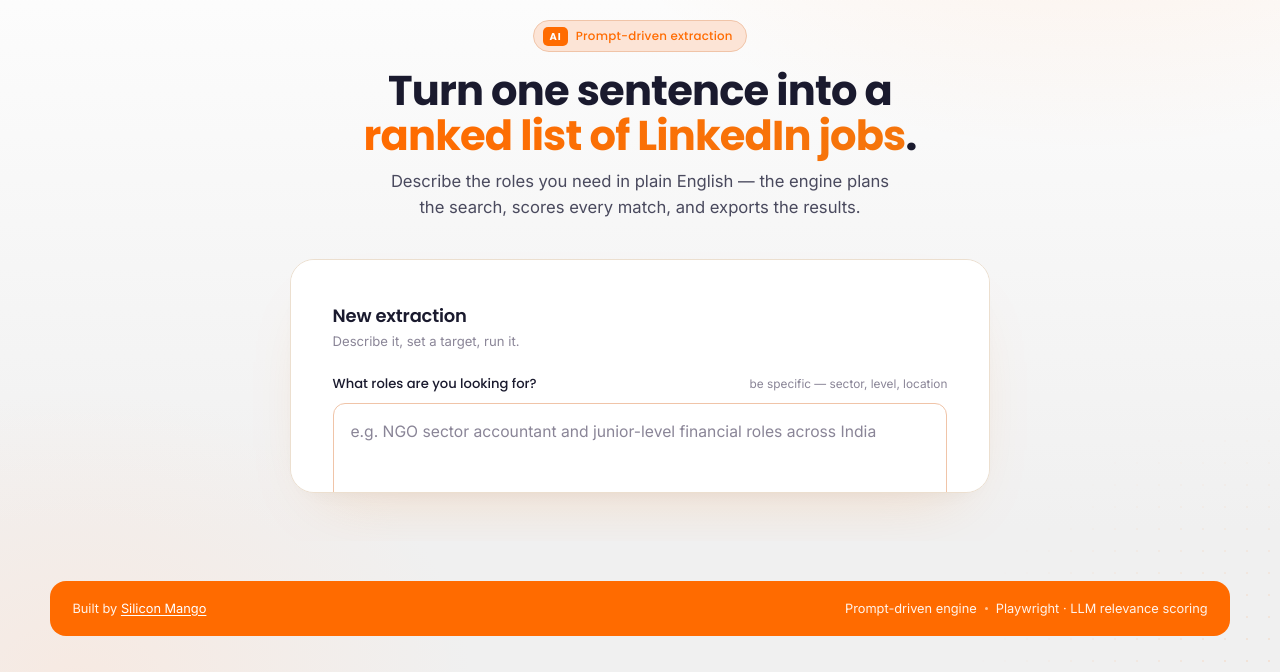
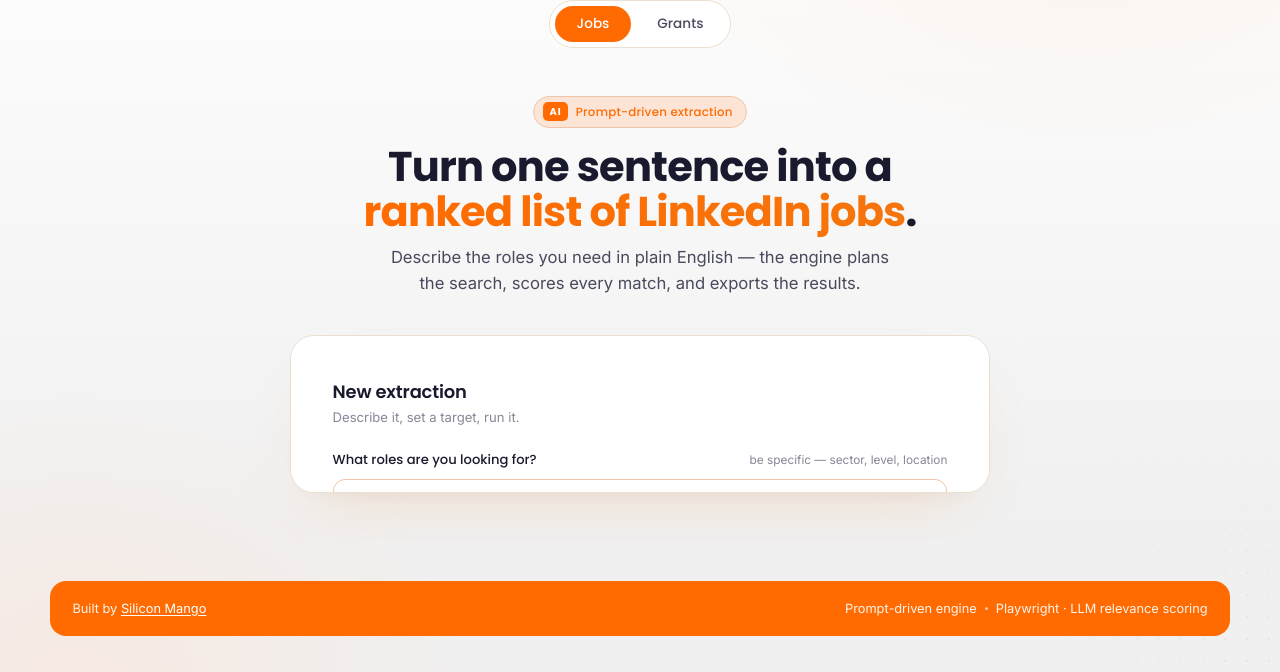
Before and after one commit to k121mayur/linkedin-scraping, a Flask app: page / in a window 1280 px wide. Shown: the part 128-800 px from the top of the page. Run offline with Flask 3, Linux system fonts and the light colour scheme.

Commit message:
feat: add Jobs/Grants tab navigation shell
Adds an ARIA-tablist navbar below the masthead that toggles between
the existing Jobs panel and a placeholder Grants panel, client-side,
with no page reload. Jobs functionality is untouched.

```diff
--- a/templates/index.html
+++ b/templates/index.html
@@ -193,6 +193,34 @@
       70% { box-shadow: 0 0 0 7px rgba(31, 157, 85, 0); }
       100% { box-shadow: 0 0 0 0 rgba(31, 157, 85, 0); }
     }
+
+    /* ---------- Tab nav ---------- */
+    .tabbar {
+      display: flex;
+      gap: 0.3rem;
+      width: fit-content;
+      margin: 0 auto clamp(1rem, 2.5vw, 1.75rem);
+      padding: 0.3rem;
+      border-radius: 999px;
+      border: 1px solid var(--line);
+      background: var(--white);
+      flex-shrink: 0;
+    }
+    .tab {
+      font-family: var(--font-display);
+      font-weight: 500;
+      font-size: 0.85rem;
+      color: var(--text-soft);
+      padding: 0.5rem 1.35rem;
+      border: none;
+      border-radius: 999px;
+      background: transparent;
+      cursor: pointer;
+      transition: color 150ms ease, background 150ms ease;
+    }
+    .tab:hover { color: var(--text); }
+    .tab.is-active { color: #fff; background: var(--accent); }
+    .tab:focus-visible { outline: none; box-shadow: var(--ring); }
 
     /* ---------- Hero ---------- */
     main.shell {
@@ -633,8 +661,13 @@
         <span class="status-pill"><span class="status-dot" aria-hidden="true"></span> Engine online</span>
       </header>
 
+      <nav class="tabbar reveal" role="tablist" aria-label="Extraction mode">
+        <button type="button" class="tab is-active" id="tab-jobs" data-tab="jobs" role="tab" aria-selected="true" aria-controls="panel-jobs">Jobs</button>
+        <button type="button" class="tab" id="tab-grants" data-tab="grants" role="tab" aria-selected="false" aria-controls="panel-grants" tabindex="-1">Grants</button>
+      </nav>
+
       <main class="shell" style="padding:0">
-        <div class="hero">
+        <div class="hero" id="panel-jobs" data-tab-panel="jobs" role="tabpanel" aria-labelledby="tab-jobs">
 
           <!-- Minimal intro — everything points to the panel below -->
           <section class="intro reveal d1" aria-labelledby="headline">
@@ -740,6 +773,14 @@
           </section>
 
         </div>
+
+        <div class="hero" id="panel-grants" data-tab-panel="grants" role="tabpanel" aria-labelledby="tab-grants" hidden>
+          <section class="intro reveal d1" aria-labelledby="grants-headline">
+            <span class="eyebrow"><b>AI</b> Prompt-driven extraction</span>
+            <h1 id="grants-headline">Grants content will render here.</h1>
+            <p>The Grants extraction panel is built out in the next task.</p>
+          </section>
+        </div>
       </main>
 
       <footer class="reveal d4">
@@ -777,6 +818,39 @@ const dlCsv = $('dl-csv');
 const dlJson = $('dl-json');
 const stopBtn = $('stop-btn');
 const stopLabel = $('stop-label');
+
+// Jobs/Grants tab controller
+const tabButtons = Array.from(document.querySelectorAll('.tabbar [role="tab"]'));
+const tabPanels = { jobs: $('panel-jobs'), grants: $('panel-grants') };
+let activeTab = 'jobs';
+
+function activateTab(name) {
+  activeTab = name;
+  tabButtons.forEach((btn) => {
+    const isActive = btn.dataset.tab === name;
+    btn.setAttribute('aria-selected', String(isActive));
+    btn.tabIndex = isActive ? 0 : -1;
+    btn.classList.toggle('is-active', isActive);
+  });
+  Object.entries(tabPanels).forEach(([key, el]) => { el.hidden = key !== name; });
+}
+
+tabButtons.forEach((btn) => {
+  btn.addEventListener('click', () => activateTab(btn.dataset.tab));
+});
+
+document.querySelector('.tabbar').addEventListener('keydown', (e) => {
+  if (e.key !== 'ArrowLeft' && e.key !== 'ArrowRight') return;
+  e.preventDefault();
+  const idx = tabButtons.findIndex((b) => b.dataset.tab === activeTab);
+  const next = e.key === 'ArrowRight'
+    ? (idx + 1) % tabButtons.length
+    : (idx - 1 + tabButtons.length) % tabButtons.length;
+  tabButtons[next].focus();
+  activateTab(tabButtons[next].dataset.tab);
+});
+
+activateTab('jobs');
 
 let eventSource = null;
 let lastCollected = 0;
```
